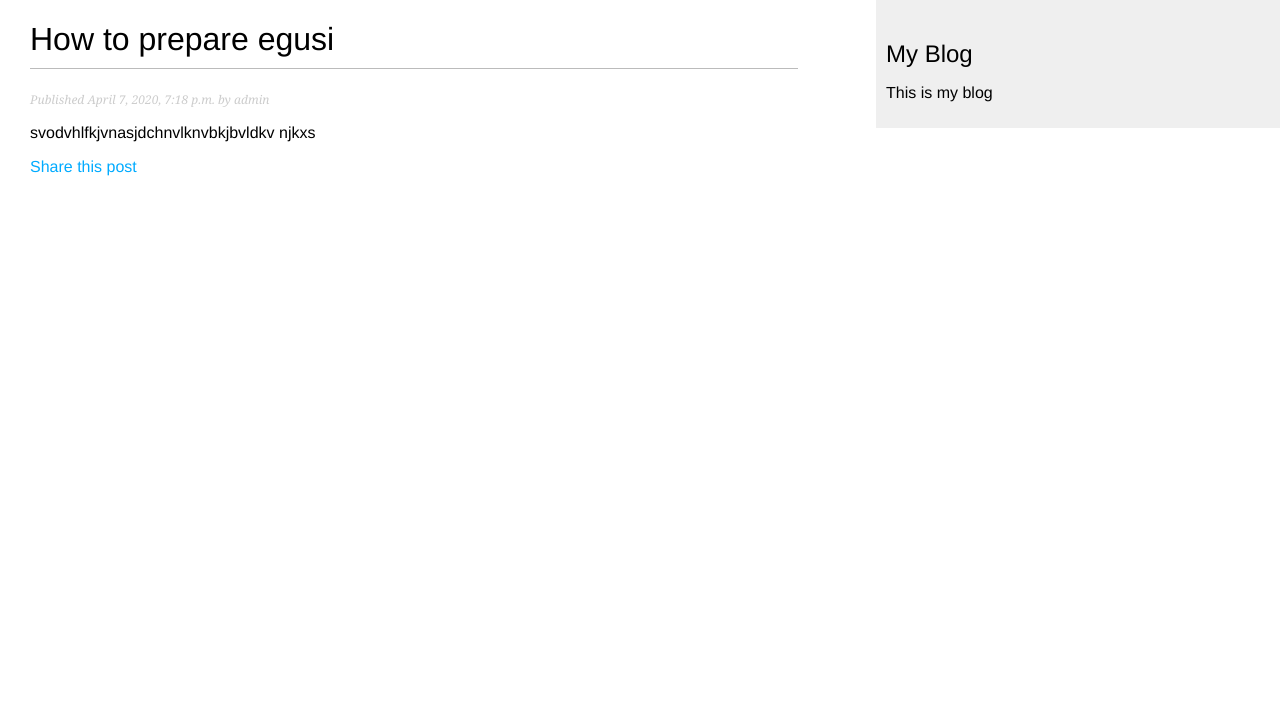
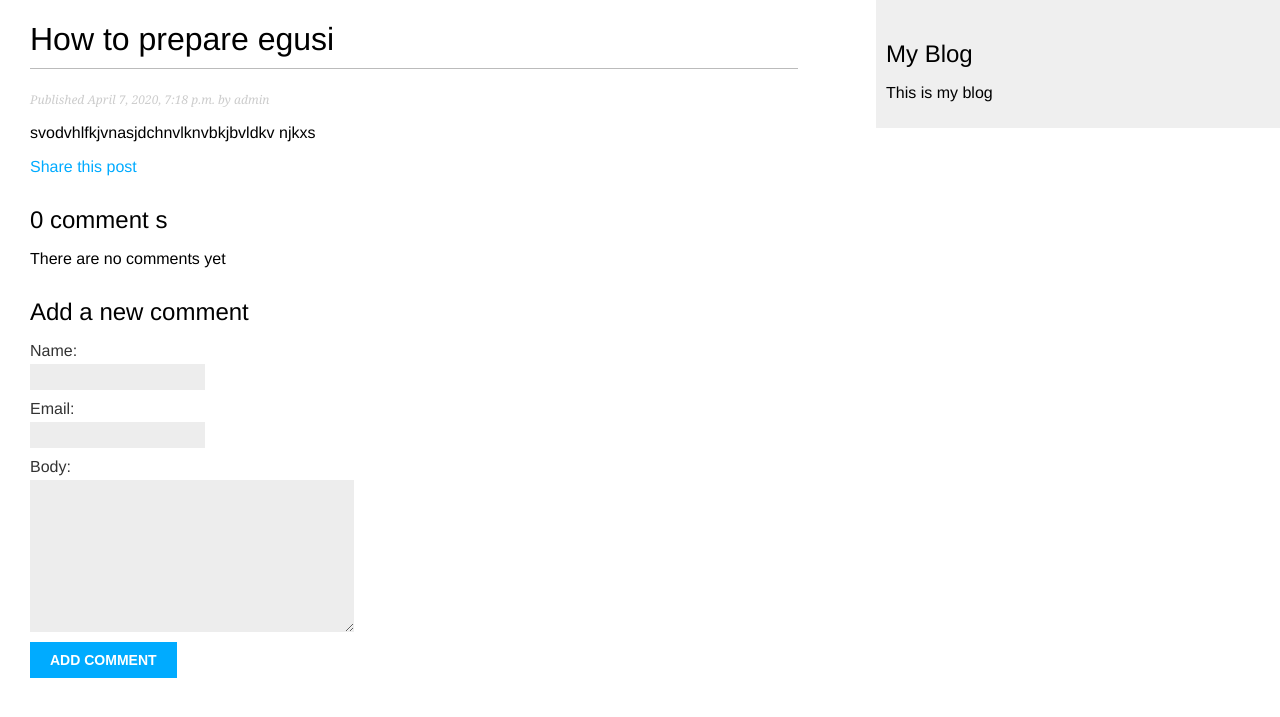
Before and after one commit to tricelex/Django-blog, a Django app: a page that uses blog/templates/blog/post/detail.html in a window 1280 px wide. Shown: the top 717 px of the page. Run offline with Django 3.2, Linux system fonts and the light colour scheme; data comes from the database, SQL or seed files in the repository; both versions use the stored data as it was after the commit.

Commit message:
created a comment system

```diff
--- a/blog/forms.py
+++ b/blog/forms.py
@@ -1,4 +1,6 @@
 from django import forms
+
+from blog.models import Comment
 
 
 class EmailPostForm(forms.Form):
@@ -6,3 +8,9 @@ class EmailPostForm(forms.Form):
 	email = forms.EmailField()
 	to = forms.EmailField()
 	comments = forms.CharField(required=False, widget=forms.Textarea)
+
+
+class CommentForm(forms.ModelForm):
+	class Meta:
+		model = Comment
+		fields = ('name', 'email', 'body')
--- a/blog/models.py
+++ b/blog/models.py
@@ -36,3 +36,19 @@ class Post(models.Model):
 
 	def __str__(self):
 		return self.title
+
+
+class Comment(models.Model):
+	post = models.ForeignKey(Post, on_delete=models.CASCADE, related_name='comments')
+	name = models.CharField(max_length=80)
+	email = models.EmailField()
+	body = models.TextField()
+	created = models.DateTimeField(auto_now_add=True)
+	updated = models.DateTimeField(auto_now_add=True)
+	active = models.BooleanField(default=True)
+
+	class Meta:
+		ordering = ('created',)
+
+	def __str__(self):
+		return f'Comment by {self.name} on {self.post}'
--- a/blog/templates/blog/post/detail.html
+++ b/blog/templates/blog/post/detail.html
@@ -9,4 +9,30 @@
     <p>
         <a href="{% url "blog:post_share" post.id %}">Share this post</a>
     </p>
+    {% with comments.count as total_comments %}
+        <h2>
+            {{ total_comments }} comment {{ total_comments|pluralize }}
+        </h2>
+    {% endwith %}
+    {% for comment in comments %}
+        <div class="comment">
+            <p class="info">
+                Comment {{ forloop.counter }} by {{ comment_name }} {{ comment_created }}
+            </p>
+            {{ comment.body|linebreaks }}
+        </div>
+    {% empty %}
+        <p>There are no comments yet</p>
+    {% endfor %}
+    {% if new_comment %}
+        <h2>Your comment has been added.</h2>
+    {% else %}
+        <h2>Add a new comment</h2>
+        <form method="post">
+            {{ comment_form.as_p }}
+            {% csrf_token %}
+            <p><input type="submit" value="Add comment"></p>
+        </form>
+    {% endif %}
+
 {% endblock %}
--- a/blog/views.py
+++ b/blog/views.py
@@ -4,7 +4,7 @@ from django.shortcuts import render, get_object_or_404
 from django.views.generic import ListView
 
 from blog.models import Post
-from .forms import EmailPostForm
+from .forms import EmailPostForm, CommentForm
 
 
 class PostListView(ListView):
@@ -30,7 +30,19 @@ def post_list(request):
 def post_detail(request, year, month, day, post):
 	post = get_object_or_404(Post, slug=post, status='published', publish__year=year,
 							 publish__month=month, publish__day=day)
-	return render(request, 'blog/post/detail.html', {'post': post})
+	comments = post.comments.filter(active=True)
+	new_comment = None
+	if request.method == 'Post':
+		comment_form = CommentForm(data=request.POST)
+		if comment_form.is_valid():
+			new_comment = comment_form.save(commit=False)
+			new_comment.post = post
+			new_comment.save()
+	else:
+		comment_form = CommentForm()
+	return render(request, 'blog/post/detail.html',
+				  {'post': post, 'comments': comments, 'new_comment': new_comment,
+				   'comment_form': comment_form})
 
 
 def post_share(request, post_id):
@@ -49,5 +61,5 @@ def post_share(request, post_id):
 	else:
 		form = EmailPostForm()
 	return render(request, 'blog/post/share.html', {'post': post,
-														'form': form,
-														'sent': sent})
+													'form': form,
+													'sent': sent})
```
Also changed, not shown: blog/admin.py (+8 -1 lines), blog/migrations/0002_auto_20200408_1825.py (added), db.sqlite3.
